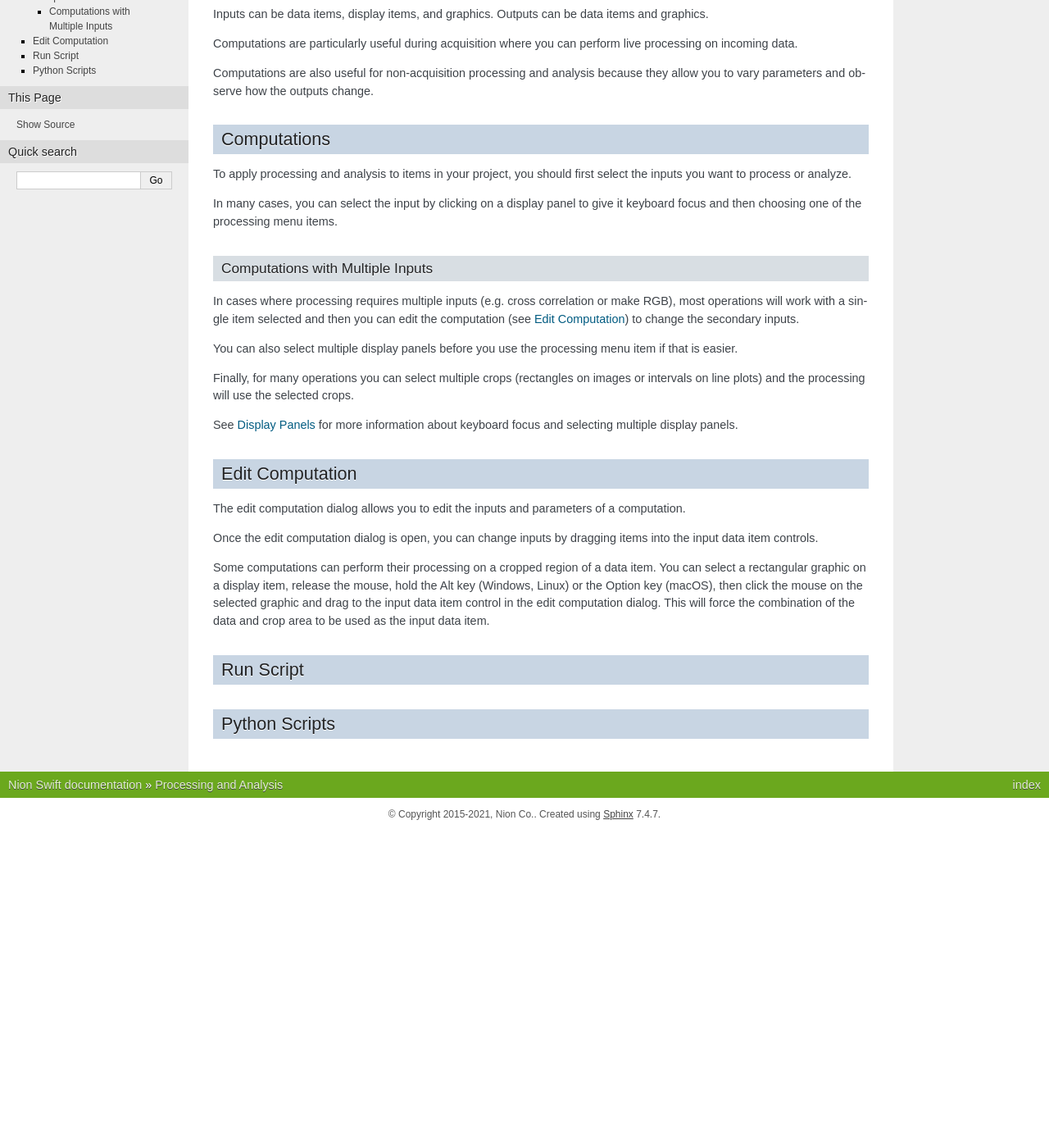
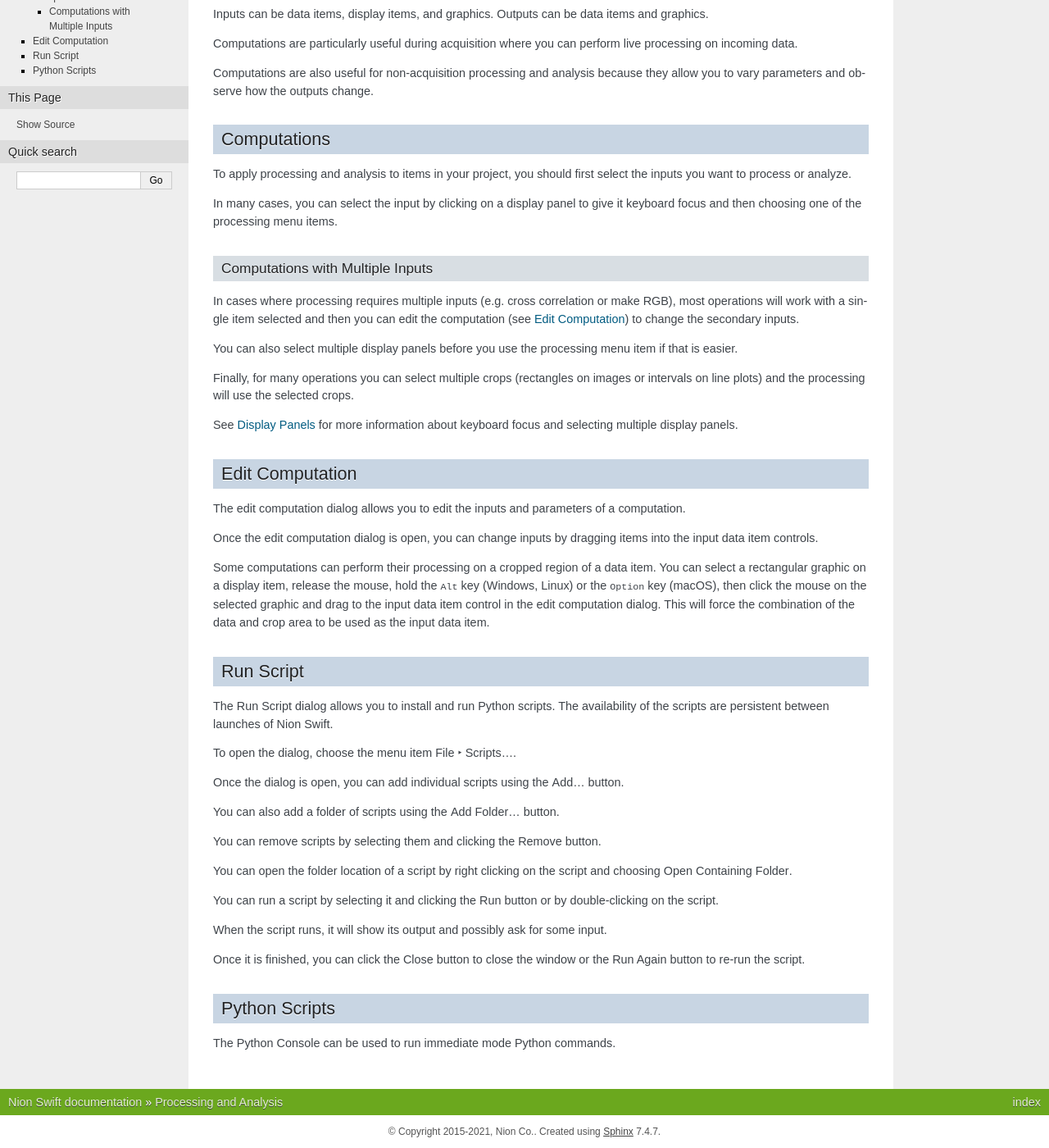
Before and after one commit to nion-software/nionswift, a Sphinx documentation site: the page built from docs/processing.rst, in a window 1280 px wide and 1400 px high, scrolled down 232 px. Shown: the whole window at 82% size. Built offline with Sphinx 7.4.7, drawn with Linux system fonts in a browser that asks for light colours; before the commit the page ends 1245 px from its top, so only the background shows below that.

Commit message:
Expand documentation section on processing.

```diff
--- a/docs/processing.rst
+++ b/docs/processing.rst
@@ -40,10 +40,28 @@ The edit computation dialog allows you to edit the inputs and parameters of a co
 
 Once the edit computation dialog is open, you can change inputs by dragging items into the input data item controls.
 
-Some computations can perform their processing on a cropped region of a data item. You can select a rectangular graphic on a display item, release the mouse, hold the Alt key (Windows, Linux) or the Option key (macOS), then click the mouse on the selected graphic and drag to the input data item control in the edit computation dialog. This will force the combination of the data and crop area to be used as the input data item.
+Some computations can perform their processing on a cropped region of a data item. You can select a rectangular graphic on a display item, release the mouse, hold the :kbd:`Alt` key (Windows, Linux) or the :kbd:`Option` key (macOS), then click the mouse on the selected graphic and drag to the input data item control in the edit computation dialog. This will force the combination of the data and crop area to be used as the input data item.
 
 Run Script
 ----------
+The :guilabel:`Run Script` dialog allows you to install and run Python scripts. The availability of the scripts are persistent between launches of Nion Swift.
+
+To open the dialog, choose the menu item :menuselection:`File --> Scripts...`.
+
+Once the dialog is open, you can add individual scripts using the :guilabel:`Add...` button.
+
+You can also add a folder of scripts using the :guilabel:`Add Folder...` button.
+
+You can remove scripts by selecting them and clicking the :guilabel:`Remove` button.
+
+You can open the folder location of a script by right clicking on the script and choosing :menuselection:`Open Containing Folder`.
+
+You can run a script by selecting it and clicking the :guilabel:`Run` button or by double-clicking on the script.
+
+When the script runs, it will show its output and possibly ask for some input.
+
+Once it is finished, you can click the :guilabel:`Close` button to close the window or the :guilabel:`Run Again` button to re-run the script.
 
 Python Scripts
 --------------
+The :guilabel:`Python Console` can be used to run immediate mode Python commands.
```
